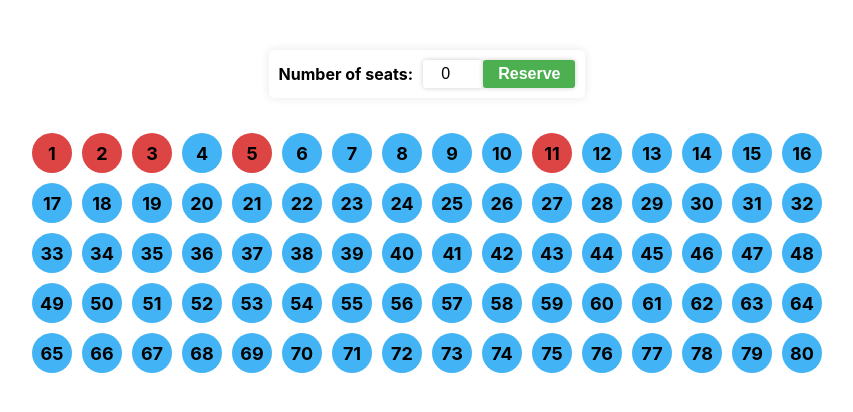
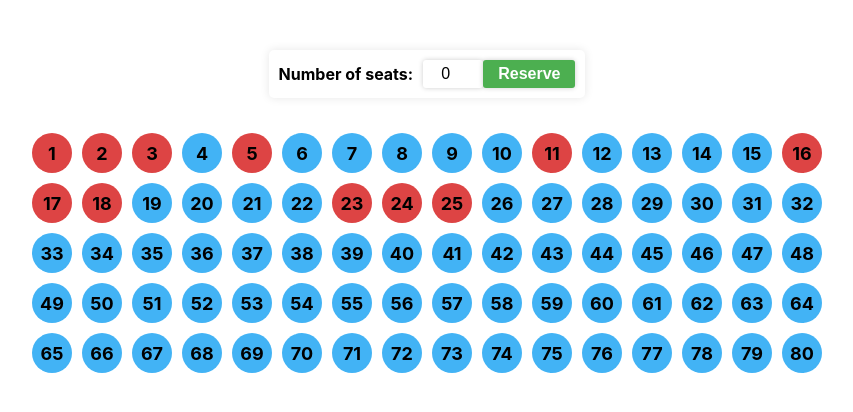
Before and after one commit to ui-vivek/Unstop-Formerly-Dare2Compete-, a React (Create React App) app: page / in a window 1280 px wide. Shown: the top 412 px of the page, without its empty margins (213-1066 px from the left). Built offline with nearby package versions, Linux system fonts and the light colour scheme.

Commit message:
Add some more sites booked

```diff
--- a/src/Seat.jsx
+++ b/src/Seat.jsx
@@ -14,7 +14,13 @@ function Sets() {
     initialCoach[1] = "B";
     initialCoach[2] = "B";
     initialCoach[10] = "B";
+    initialCoach[15] = "B";
+    initialCoach[16] = "B";
+    initialCoach[17] = "B";
     initialCoach[4] = "B";
+    initialCoach[22] = "B";
+    initialCoach[23] = "B";
+    initialCoach[24] = "B";
 
     setCoach(initialCoach);
   }, []);
```
